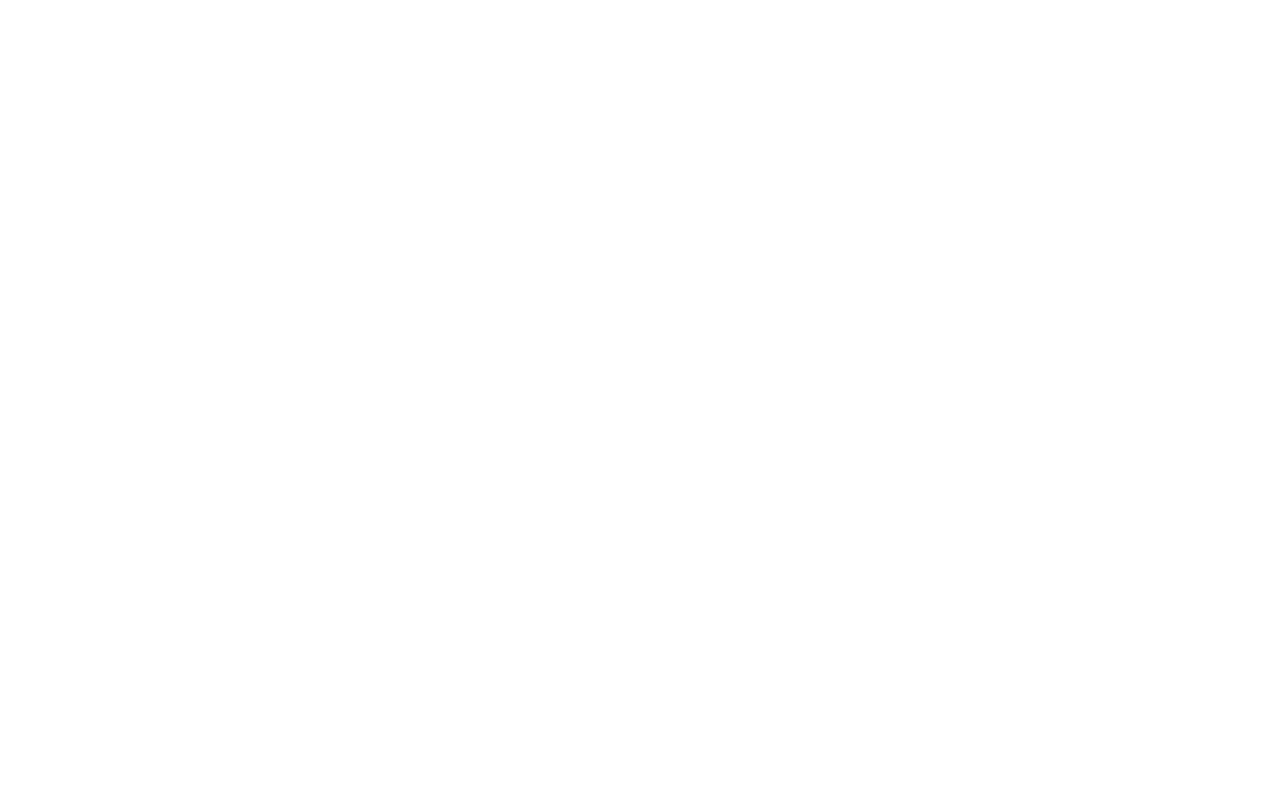
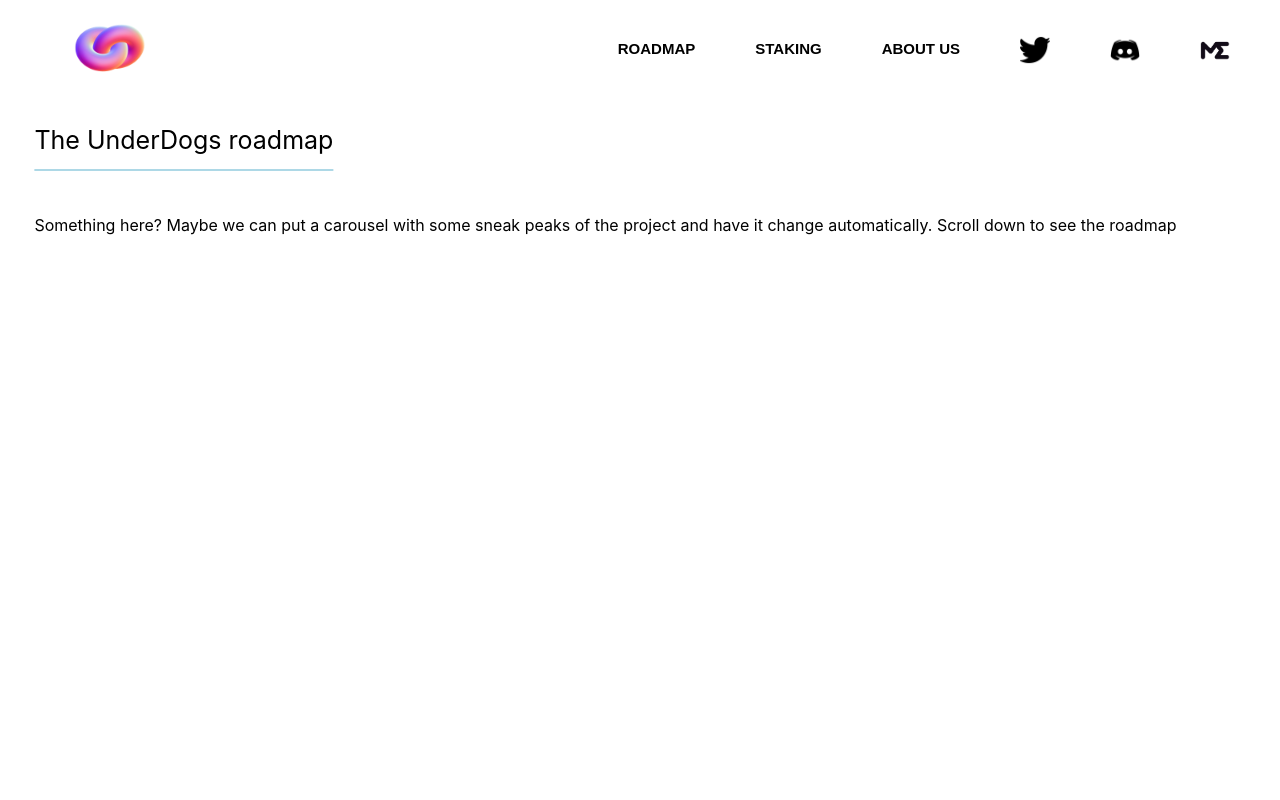
Before and after one commit to Aitor-bot/UnderDogs, a React (Create React App) app: page /staking in a window 1280 px wide. Before the commit this address had no page. Shown: the top 800 px of the page. Built offline with nearby package versions, Linux system fonts and the light colour scheme.

Commit message:
second roadmap example (better)

```diff
--- a/package.json
+++ b/package.json
@@ -14,6 +14,7 @@
     "react-router-dom": "^6.4.2",
     "react-scripts": "5.0.1",
     "react-scroll": "^1.8.7",
+    "react-vertical-timeline-component": "^3.5.2",
     "sass": "^1.55.0",
     "web-vitals": "^2.1.4"
   },
--- /dev/null
+++ b/src/Roadmap2/Roadmap2.js
@@ -0,0 +1,81 @@
+import React from 'react';
+import '../Roadmap2/Roadmap2.scss'
+
+import { VerticalTimeline, VerticalTimelineElement } from 'react-vertical-timeline-component';
+import 'react-vertical-timeline-component/style.min.css';
+
+
+function Roadmap2() {
+  return (
+    <div className="timeline-content" id='roadmap'>
+      <p className='roadmap__title'>The UnderDogs roadmap</p>
+      <div className='roadmap__description'>
+        <p>Something here? Maybe we can put a carousel with some sneak peaks of the project and have it change automatically. Scroll down to see the roadmap </p>
+      </div>
+      <VerticalTimeline>
+        <VerticalTimelineElement
+          className="vertical-timeline-element--work"
+          //contentArrowStyle={{ borderRight: '7px solid  rgb(252, 163, 17)' }}
+          iconStyle={{ background: 'rgb(218, 23, 227)', color: '#fff' }}
+
+        >
+          <h3 className="vertical-timeline-element-title">PHASE 1</h3>
+          <p>
+            Lorem ipsum dolor sit amet, consectetur adipiscing elit.
+            Integer ac elementum orci. Quisque lacus ipsum, ultricies imperdiet aliquet ut, pretium in ante.
+            Etiam scelerisque placerat lorem, sed commodo nunc dictum in. Etiam tempor leo sed lorem pulvinar, <br></br> <br></br>
+            eu viverra magna tristique. In ut lacus a orci accumsan congue bibendum sed purus.
+            Nam aliquet dui sed varius blandit. Nunc mauris libero, rutrum sit amet feugiat eget,
+
+          </p>
+
+        </VerticalTimelineElement>
+        <VerticalTimelineElement
+          className="vertical-timeline-element--work"
+          iconStyle={{ background: 'rgb(218, 23, 227)', color: '#fff' }}
+        >
+          <h3 className="vertical-timeline-element-title">PHASE 2</h3>
+          <p>
+            Lorem ipsum dolor sit amet, consectetur adipiscing elit.
+            Integer ac elementum orci. Quisque lacus ipsum, ultricies imperdiet aliquet ut, pretium in ante.
+            Etiam scelerisque placerat lorem, sed commodo nunc dictum in. Etiam tempor leo sed lorem pulvinar, <br></br> <br></br>
+            eu viverra magna tristique. In ut lacus a orci accumsan congue bibendum sed purus.
+            Nam aliquet dui sed varius blandit. Nunc mauris libero, rutrum sit amet feugiat eget,
+          </p>
+        </VerticalTimelineElement>
+        <VerticalTimelineElement
+          className="vertical-timeline-element--work"
+          iconStyle={{ background: 'rgb(218, 23, 227)', color: '#fff' }}
+        >
+          <h3 className="vertical-timeline-element-title">PHASE 3</h3>
+          <p>
+          Lorem ipsum dolor sit amet, consectetur adipiscing elit.
+            Integer ac elementum orci. Quisque lacus ipsum, ultricies imperdiet aliquet ut, pretium in ante.
+            Etiam scelerisque placerat lorem, sed commodo nunc dictum in. Etiam tempor leo sed lorem pulvinar, <br></br> <br></br>
+            eu viverra magna tristique. In ut lacus a orci accumsan congue bibendum sed purus.
+            Nam aliquet dui sed varius blandit. Nunc mauris libero, rutrum sit amet feugiat eget,
+          </p>
+        </VerticalTimelineElement>
+        <VerticalTimelineElement
+          className="vertical-timeline-element--work"
+          iconStyle={{ background: 'rgb(218, 23, 227)', color: '#fff' }}
+        >
+          <h3 className="vertical-timeline-element-title">PHASE 4</h3>
+          <p>
+          Lorem ipsum dolor sit amet, consectetur adipiscing elit.
+            Integer ac elementum orci. Quisque lacus ipsum, ultricies imperdiet aliquet ut, pretium in ante.
+            Etiam scelerisque placerat lorem, sed commodo nunc dictum in. Etiam tempor leo sed lorem pulvinar, <br></br> <br></br>
+            eu viverra magna tristique. In ut lacus a orci accumsan congue bibendum sed purus.
+            Nam aliquet dui sed varius blandit. Nunc mauris libero, rutrum sit amet feugiat eget,
+          </p>
+        </VerticalTimelineElement>
+
+
+
+      </VerticalTimeline>
+
+    </div>
+  );
+}
+
+export default Roadmap2;
--- /dev/null
+++ b/src/Roadmap2/Roadmap2.scss
@@ -0,0 +1,42 @@
+body {
+  }
+
+  .timeline-content {
+    margin: auto;
+    position: relative;
+    max-width: 120ch;
+  }
+
+  .roadmap__title {
+    font-size: 25px;
+    text-decoration: underline;
+    color: black;
+    text-underline-offset: 20px;
+    text-decoration-color: lightblue;
+    margin-bottom: 60px;
+
+    @media only screen and (max-width: 600px) {
+      margin-left: 20px;
+
+    }
+
+    @media only screen and (max-width: 1150px) {
+      margin-left: 20px;
+
+    }
+
+  }
+
+  .roadmap__description{
+    min-height: 90vh;
+  }
+
+.vertical-timeline::before, .vertical-timeline::after {
+    background-color: #7289da !important;
+}
+
+/*body::-webkit-scrollbar { width: 0 !important }
+
+body { overflow: -moz-scrollbars-none; }
+
+body { -ms-overflow-style: none; }*/
--- a/src/components/Menu/Menu.js
+++ b/src/components/Menu/Menu.js
@@ -19,7 +19,8 @@
             <li className="nav__item">
               <Link to="/roadmap">ROADMAP</Link>
             </li>
-            <li className="nav__item"><a href='#!'>STAKING</a>
+            <li className="nav__item">
+            <Link to="/staking">STAKING</Link>
             </li>
             <li className="nav__item"><a href='#!'>ABOUT US</a>
             </li>
--- a/src/components/MenuMobile/MenuMobile.js
+++ b/src/components/MenuMobile/MenuMobile.js
@@ -29,7 +29,7 @@
             <Link to="/roadmap">ROADMAP</Link>
             </li>
             <li>
-              <a href="#!">STAKING</a>
+            <Link to="/staking">STAKING</Link>
             </li>
             <li>
               <a href="#!">ABOUT US</a>
--- a/src/router.js
+++ b/src/router.js
@@ -3,6 +3,7 @@
 import { Route, Routes } from "react-router";
 import HomeBackground from "./components/HomeBackground/HomeBackground";
 import Menu from "./components/Menu/Menu"
+import Roadmap2 from "./Roadmap2/Roadmap2";
 
 
 const Router = () => {
@@ -10,6 +11,7 @@
         <Routes>
             <Route path="/" element={<><HomeBackground /><Menu /></>} />
             <Route path="/roadmap" element={<><Menu /><Roadmap /></> } />
+            <Route path="/staking" element={<><Menu /><Roadmap2 /></> } />
         </Routes>
     )
 }
--- a/src/routerresponsive.js
+++ b/src/routerresponsive.js
@@ -3,6 +3,7 @@
 import { Route, Routes } from "react-router";
 import HomeBackground from "./components/HomeBackground/HomeBackground";
 import MenuMobile from "./components/MenuMobile/MenuMobile"
+import Roadmap2 from "./Roadmap2/Roadmap2";
 
 
 const RouterResponsive = () => {
@@ -10,6 +11,7 @@
         <Routes>
             <Route path="/" element={<><HomeBackground /><MenuMobile /></>} />
             <Route path="/roadmap" element={<><Roadmap /><MenuMobile /></> } />
+            <Route path="/staking" element={<><Roadmap2 /><MenuMobile /></> } />
         </Routes>
     )
 }
```
Also changed, not shown: src/assets/img/psj.png (added), 1 other file (tests, documents, lock files or other folders).
